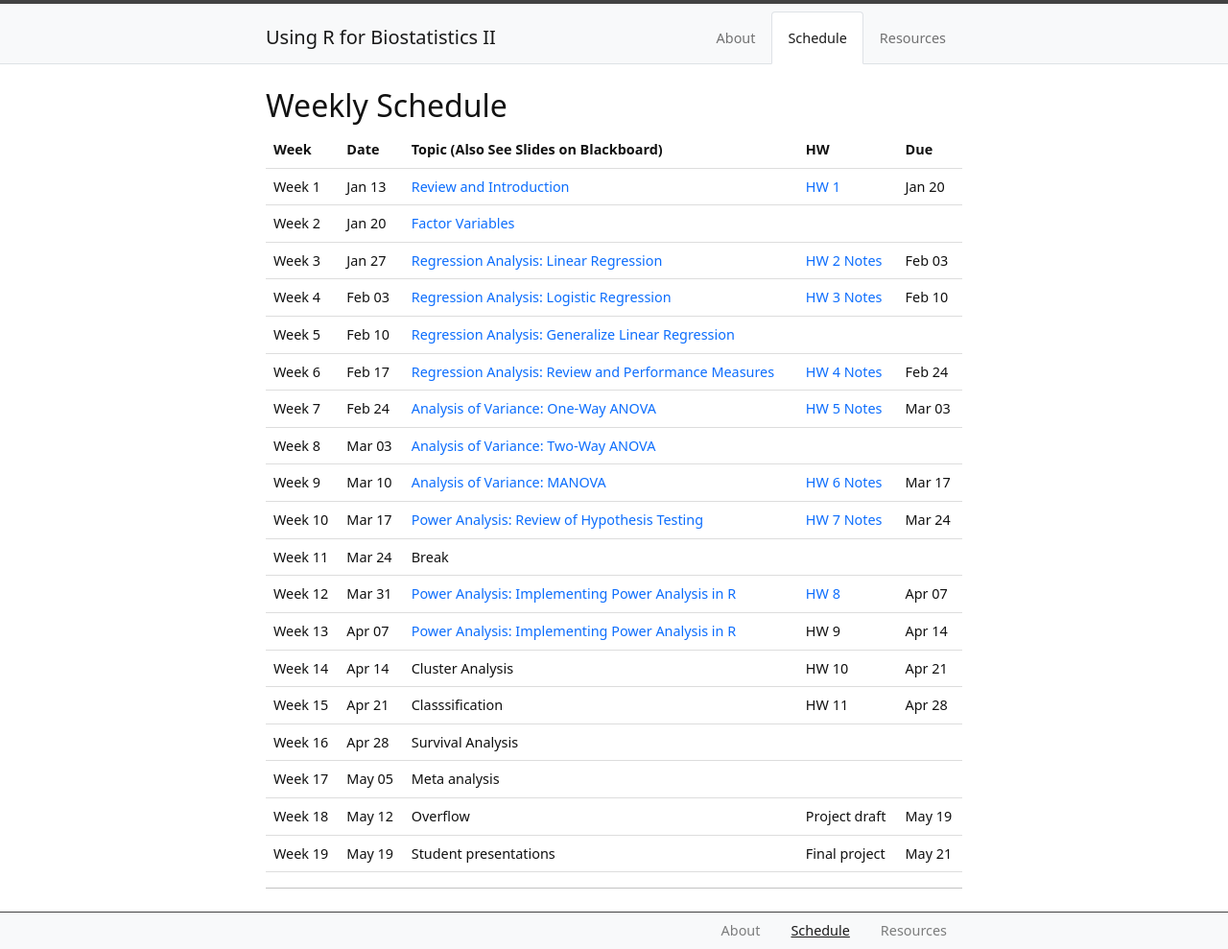
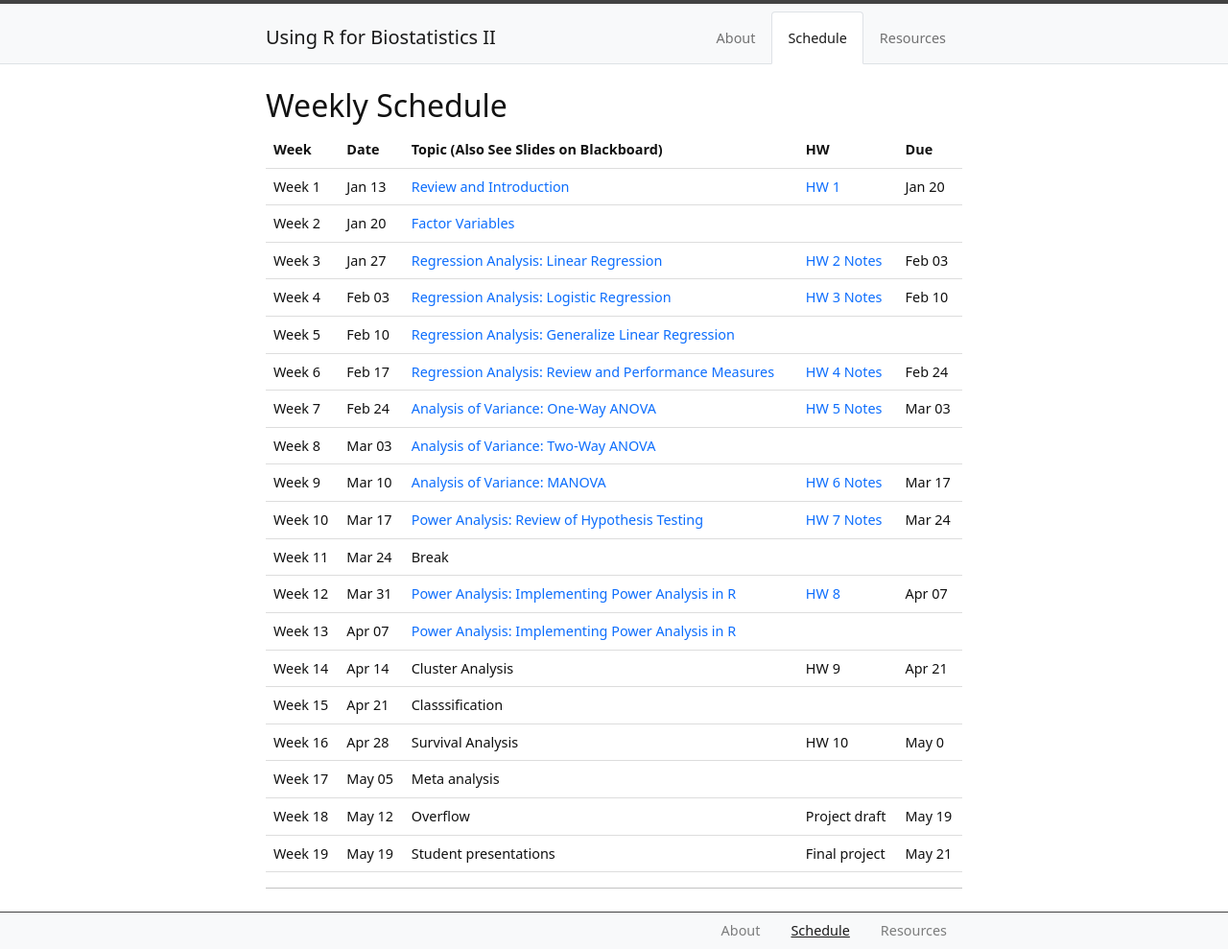
Before and after one commit to XiaoyuLiang/BIOE806-Spring2022, a Jekyll site: the page built from content/2-Schedule.md, in a window 1280 px wide. Shown: the whole page at 96% size. Built offline with Jekyll 4.4.1, drawn with Linux system fonts in a browser that asks for light colours.

Commit message:
Update 2-Schedule.md

```diff
--- a/content/2-Schedule.md
+++ b/content/2-Schedule.md
@@ -119,30 +119,30 @@ tr:hover {background-color: #D6EEEE;}
     <tr>
     <td>Week 13</td>
     <td>Apr 07</td>
-    <td><a href="/BIOE806-Spring2022/Lecture/12-Power-Analysis-Implementing-Power-Analysis-in-R.html">Power Analysis: Implementing Power Analysis in R</a></td>
-    <td>HW 9</td>
-    <td>Apr 14</td>
+    <td><a href="/BIOE806-Spring2022/Lecture/13-Power-Analysis-Implementing-Power-Analysis-in-R.html">Power Analysis: Implementing Power Analysis in R</a></td>
+    <td></td>
+    <td></td>
   </tr>
     <tr>
     <td>Week 14</td>
     <td>Apr 14</td>
     <td>Cluster Analysis</td>
-    <td>HW 10</td>
+    <td>HW 9</td>
     <td>Apr 21</td>
   </tr>
     <tr>
     <td>Week 15</td>
     <td>Apr 21</td>
     <td>Classsification</td>
-    <td>HW 11</td>
-    <td>Apr 28</td>
+    <td></td>
+    <td></td>
   </tr>
     <tr>
     <td>Week 16</td>
     <td>Apr 28</td>
     <td>Survival Analysis</td>
-    <td></td>
-    <td></td>
+    <td>HW 10</td>
+    <td>May 0</td>
   </tr>
     <tr>
     <td>Week 17</td>
```
